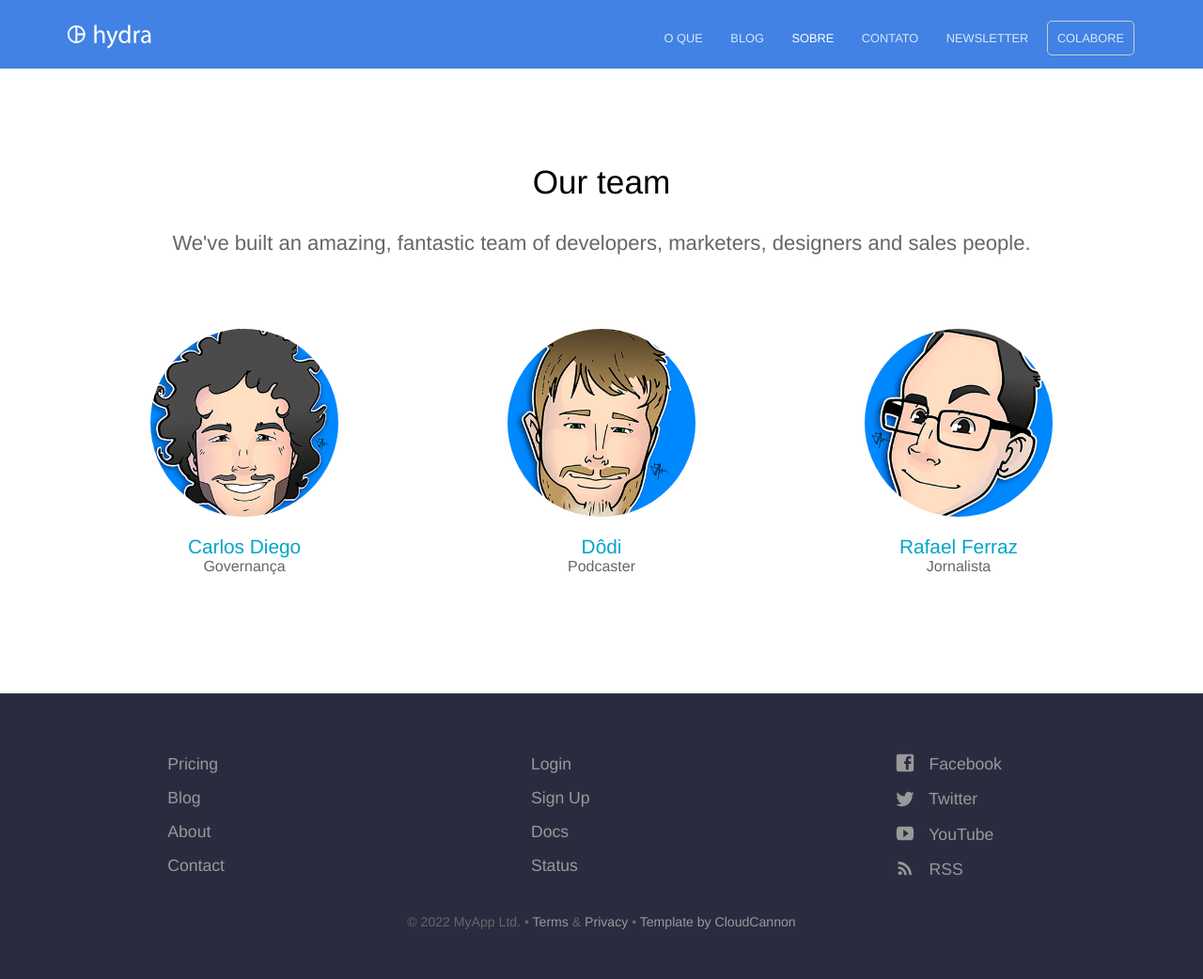
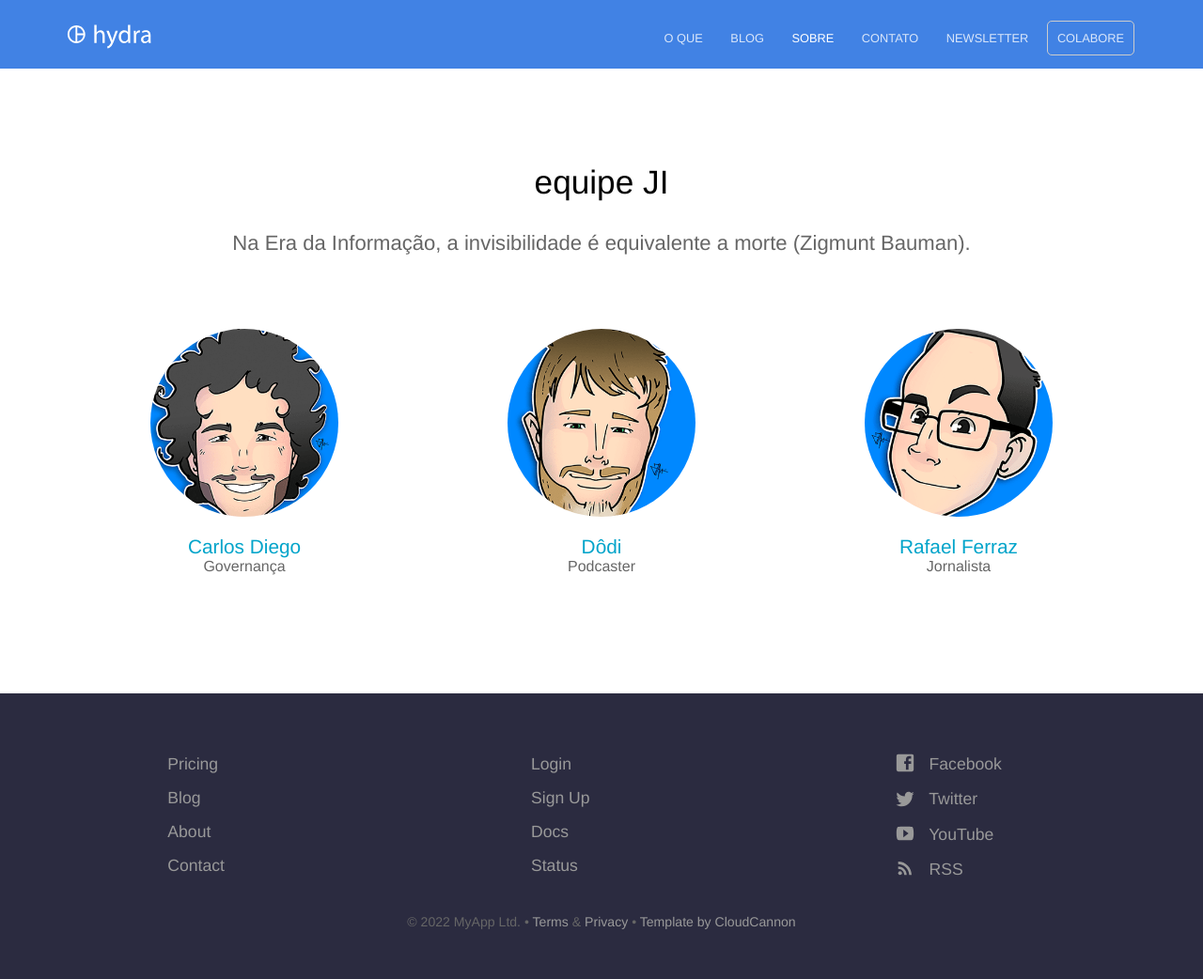
Before and after one commit to jornalistainclusivo/pcd.dataverso.org, a Jekyll site: the page built from sobre.html, in a window 1280 px wide. Shown: the whole page at 94% size. Built offline with Jekyll 4.4.1, drawn with Linux system fonts in a browser that asks for light colours.

Commit message:
nova descrição

```diff
--- a/sobre.html
+++ b/sobre.html
@@ -1,8 +1,7 @@
 ---
-title: Our team
+title: equipe JI
 description: >-
-  We've built an amazing, fantastic team of developers, marketers, designers and
-  sales people.
+  Na Era da Informação, a invisibilidade é equivalente a morte (Zigmunt Bauman).
 ---
 
 <p class="editor-link" style="text-align: center;"><a href="cloudcannon:collections/_staff_members/" class="btn"><strong>&#9998;</strong> Manage Staff members</a></p>
```
